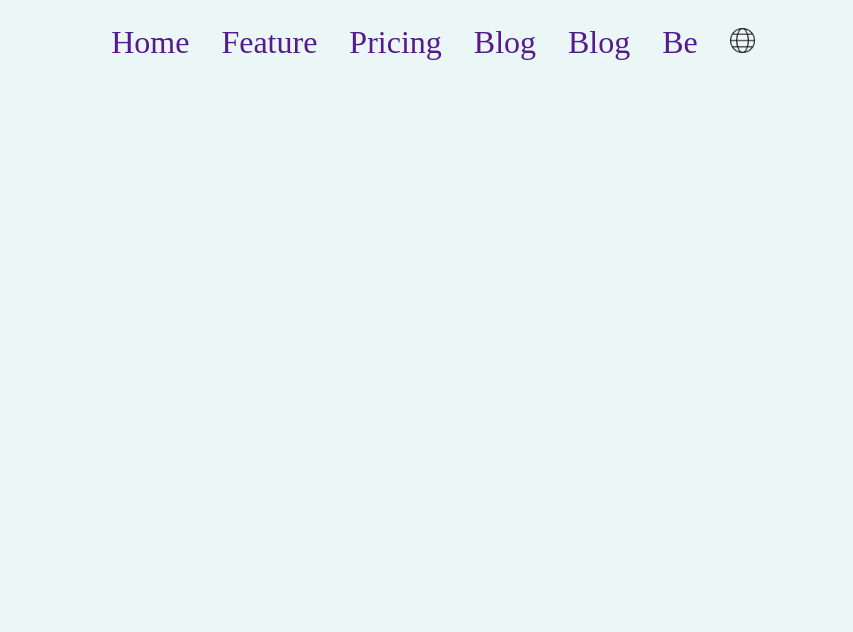
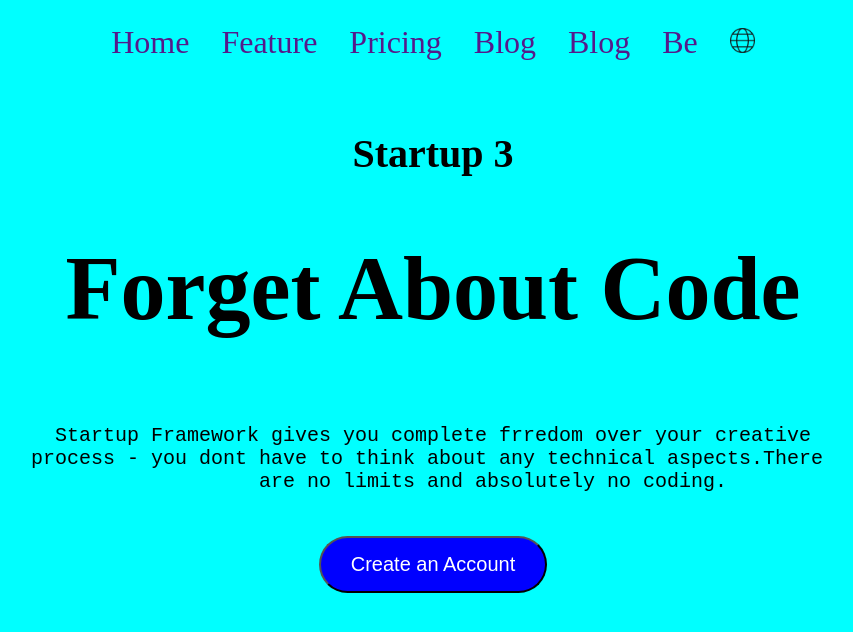
Before and after one commit to safat-ahmad/html-design, a plain HTML site: page index.html in a window 1280 px wide. Shown: the whole page, without its empty margins (207-1060 px from the left). Drawn offline with Linux system fonts and the light colour scheme.

Commit message:
build a webpage

```diff
--- a/index.html
+++ b/index.html
@@ -22,5 +22,16 @@
             </a>
    </nav>
    </div>
+   <div class="div">
+    <h4 class="heading1">Startup 3</h4>
+    <h1 class="heading2">Forget About Code</h1>
+<p> <pre class="paragraph">
+ Startup Framework gives you complete frredom over your creative
+process - you dont have to think about any technical aspects.There
+          are no limits and absolutely no coding.
+    </pre></p>
+                <button class="btn">Create an Account</button>
+   </div>
+
 </body>
 </html>
--- a/styles.css
+++ b/styles.css
@@ -1,5 +1,5 @@
 body{
-    background-color: rgb(235, 247, 247);
+    background-color: aqua;
 }
 .nav-bar {
   background-color: none;
@@ -25,3 +25,25 @@ body{
     height: auto;
     display: inline;
 }
+.heading1, .heading2{
+    font-size: 40px;
+
+}
+.heading2{
+    font-size: 90px;
+
+}
+.paragraph{
+    font-size: 20px;
+}
+.div{
+    text-align: center;
+    padding-bottom: 2rem;
+}
+.btn{
+    font-size: 20px;
+    border-radius: 30px;
+    padding: 15px 30px;
+    background-color: blue;
+    color: white;
+}
```
